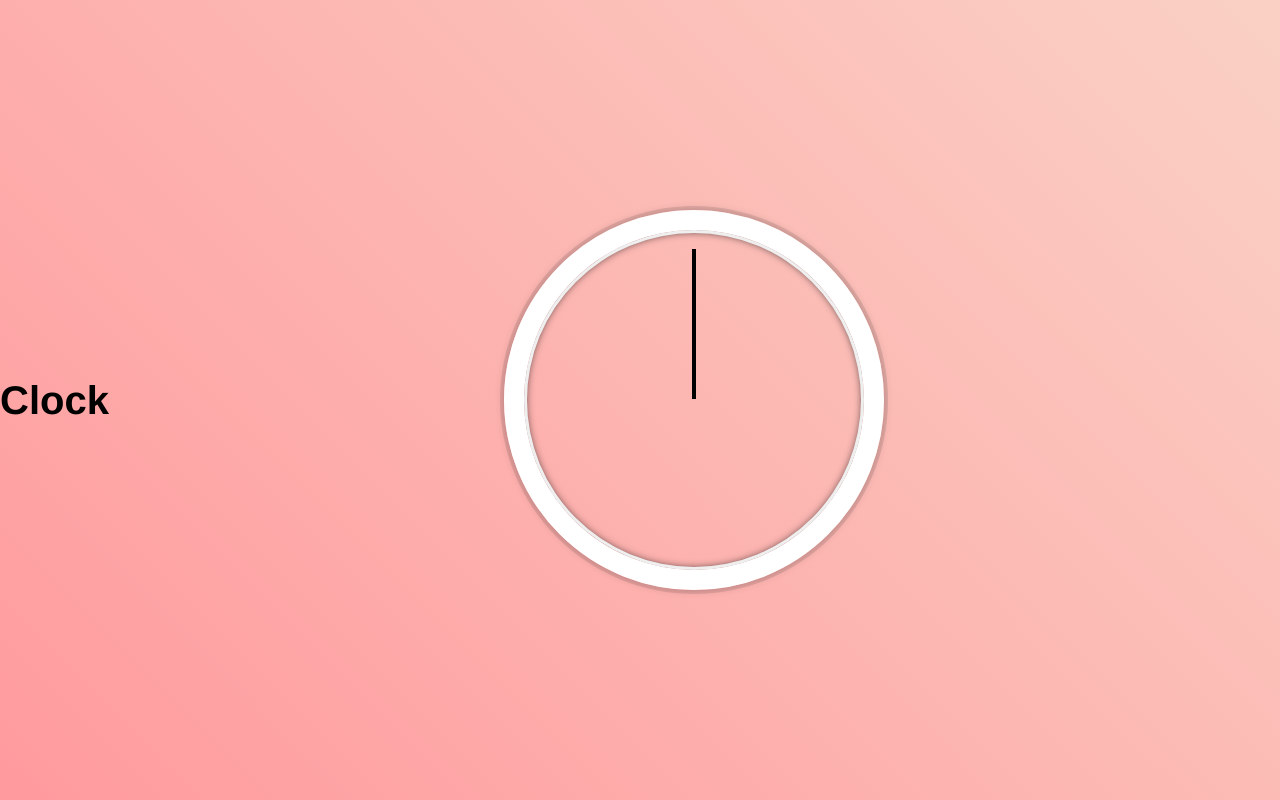
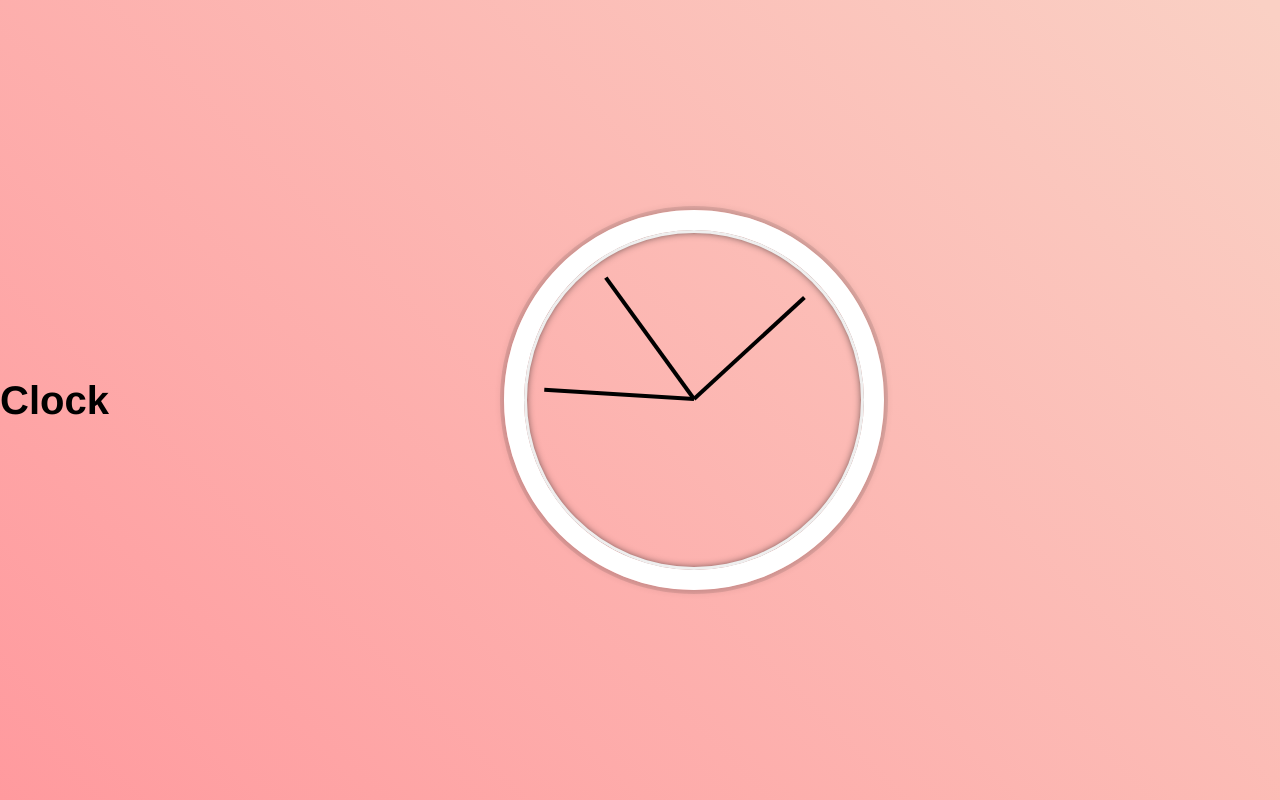
Before and after one commit to scriptysarah/javascript, a plain HTML site: page clock/index.html in a window 1280 px wide. Drawn offline with Linux system fonts and the light colour scheme.

Commit message:
Change script source from 'myscripts.js' to 'script.js'

```diff
--- a/clock/index.html
+++ b/clock/index.html
@@ -64,6 +64,6 @@
 
     }
     </style>
-    <script src="myscripts.js"></script>
+    <script src="script.js"></script>
 </body>
 </html>
```
